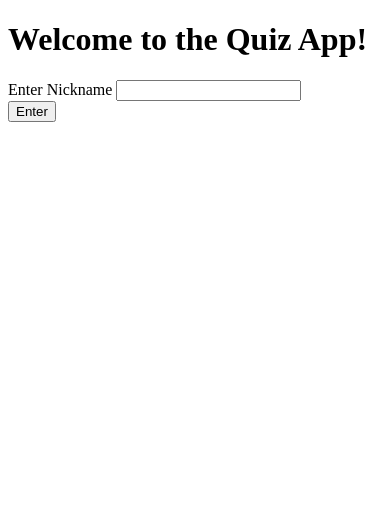
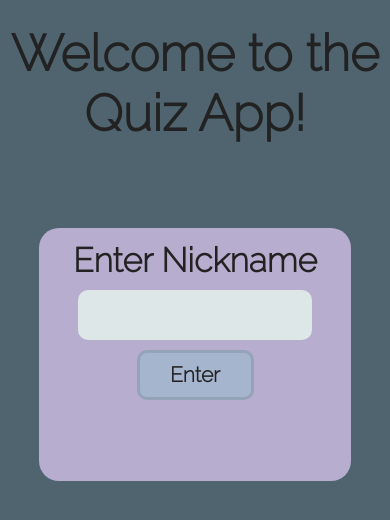
Before and after one commit to SidhaantThakker/QuizProject, a plain HTML site: page index.html in a window 390 px wide. Drawn offline with Linux system fonts and the light colour scheme.

Commit message:
finished optimizing for mobile

```diff
--- /dev/null
+++ b/fancyquiz.css
@@ -0,0 +1,142 @@
+@import url('https://fonts.googleapis.com/css2?family=Raleway:wght@200&display=swap');
+
+:root {
+    --titlecol: #222222;
+    --bgcol: #4F646F;
+    --divcol: #B7ADCF;
+    --inputcol: #DEE7E7;
+    --buttoncol: #DEE7E7;
+}
+
+
+*{
+    font-size: 5vh;
+    font-family: 'Raleway', sans-serif;
+    margin: 0;
+    padding: 0;
+    color: var(--titlecol);
+}
+
+body{
+    background-color: var(--bgcol);
+}
+
+.card{
+    display:flex;
+    flex-direction: column;
+    align-items: center;
+}
+.timer{
+    text-align: center;
+    font-size: 7vh;
+    margin-top:2%;
+    margin-bottom: 5%;
+}
+
+input{
+    width: 0;
+    height: 0;
+    display: none;
+}
+
+label{
+    font-size: 4vh;
+    width: 100%;
+    height: 100%;
+}
+
+.buttonbox{
+    display: flex;
+    justify-content: center;
+}
+
+.data{
+    margin-top:2%;
+    font-size: 10vh;
+}
+
+.option{
+    text-align: center;
+    border: none;
+    border-radius: 10px;
+    background-color: var(--buttoncol);
+    font-size: 5vh;
+    width: 25vw;
+    margin: 1%;
+}
+
+.questiontext{
+    text-align: center;
+    background-color: var(--divcol);
+    padding: 5vh;
+    max-width: 60vw;
+    border-radius: 50px;
+}
+
+.optioncard{
+    margin-top: 5%;
+    width: 60vw;
+    display: flex;
+    flex-wrap: wrap;
+    justify-content: center;
+}
+
+.selected{
+    background-color: var(--bgcol);
+}
+
+button{
+    margin-right: 1%;
+    margin-left: 1%;
+    border: none;
+    font-size: 100%;
+    height: 6vw;
+    border-radius: 30px;
+    width: 20vw;
+    background-color: var(--buttoncol);
+}
+
+
+.thetext{
+    text-align: center;
+}
+
+
+@media only screen and (max-width: 768px) and (orientation:portrait){
+    .data{
+        font-size: 5vh;
+        margin-top: 2vh;
+        word-wrap: normal;
+        text-align: center;
+    }
+    .timer{
+        font-size: 5vh;
+    }
+    .optioncard{
+        display: flex;
+        width: 70vw;
+
+    }
+    .option{
+        margin-top: 1vh;
+        width: 60vw;
+    }
+    .questiontext{
+        text-align: center;
+        background-color: var(--divcol);
+        padding: 5vh;
+        border-radius: 50px;
+        max-width: 70vw;
+        width: 70vw;
+    }
+    .optioncard{
+        margin-top: 0;
+    }
+    .thetext{
+        font-size: 4vh;
+    }
+    button{
+        width: 40vw;
+        height: 8vh;
+    }
+}
--- /dev/null
+++ b/index.css
@@ -0,0 +1,97 @@
+@import url('https://fonts.googleapis.com/css2?family=Raleway:wght@200&display=swap');
+
+
+:root {
+    --titlecol: #222222;
+    --bgcol: #4F646F;
+    --divcol: #B7ADCF;
+    --inputcol: #DEE7E7;
+    --buttoncol: #DEE7E7;
+    --buttoncolalt: #a6b5ce;
+}
+
+
+*{
+    margin: 0;
+    padding: 0;
+    font-family: 'Raleway', sans-serif;
+}
+
+body{
+    margin-top: 5%;
+    background-color: var(--bgcol);
+}
+
+div{
+    margin-top: 1%;
+}
+
+h1{
+    font-size: 6vh;
+    font-weight: 1400;
+    color: var(--titlecol);
+    text-align: center;
+}
+
+.card{
+    display: flex;
+    flex-direction: column;
+    align-items: center;
+}
+
+.cardin{
+    display: flex;
+    flex-direction: column;
+    align-items: center;
+}
+
+label{
+    margin: 3%;
+    font-size: 4vh;
+}
+
+.form{
+    margin-top: 9%;
+    background-color: var(--divcol);
+    font-weight: 1000;
+    width: 40vw;
+    color: #222222;
+    height:30vh;
+    border-radius: 20px;
+}
+
+input{
+    width: 25vw;
+    height: 6vh;
+    border-radius: 10px;
+    font-size: 3vh;
+    font-weight: 1000;
+    text-align: center;
+    background-color: var(--inputcol);
+    border: 0;
+}
+
+button{
+    margin: 3%;
+    border: 3px solid rgba(0,0,0,0.1);
+    border-radius: 10px;
+    color: var(--titlecol);
+    font-size: 2.5vh;
+    font-weight: 1000;
+    background-color: var(--buttoncolalt);
+    height: 6vh;
+    width: 10vw;
+}
+
+@media only screen and (max-width: 768px) and (orientation:portrait){
+    .form{
+        margin-top: 10vh;
+        width: 80vw;
+    }
+    input{
+        width: 60vw;
+    }
+    button{
+        width: 30vw;
+    }
+}
--- a/index.html
+++ b/index.html
@@ -4,9 +4,11 @@
     <meta charset="UTF-8">
     <meta http-equiv="X-UA-Compatible" content="IE=edge">
     <meta name="viewport" content="width=device-width, initial-scale=1.0">
+    <link rel="stylesheet" href="index.css">
     <title>Quiz!</title>
 </head>
 <body>
+    <div class="card">
         <!-- Header -->
         <div class="head">
             <h1>
@@ -15,17 +17,18 @@
         </div>
         <!-- Body -->
         <!-- This page asks the use for a nickname that they will be referred to with throughout the quiz, the name is taken as input here and stored in localStorage -->
-    <div>
+        <div class="form">
             <form onsubmit="storeDetails(event)">
-            <div>
+                <div class="cardin">
                     <label for="nick">Enter Nickname</label>
                     <input type="text" name="nick" id="nick">
+                    <button type="submit">Enter</button>
                 </div>
-            <button type="submit">Enter</button>
             </form>
         </div>
         <!-- Footer -->
         <!-- Scripts -->
+    </div>
     <script src="index.js"></script>
 </body>
 </html>
--- /dev/null
+++ b/results.css
@@ -0,0 +1,49 @@
+@import url('https://fonts.googleapis.com/css2?family=Raleway:wght@200&display=swap');
+
+
+:root {
+    --titlecol: #222222;
+    --bgcol: #4F646F;
+    --divcol: #B7ADCF;
+    --inputcol: #DEE7E7;
+    --buttoncol: #DEE7E7;
+}
+
+*{
+    margin:0;
+    padding:0;
+    font-family: 'Raleway', sans-serif;
+}
+
+body{
+    height:100vh;
+    font-size: 7vh;
+    background-color: var(--bgcol);
+    color: var(--titlecol);
+}
+
+.card{
+    display: flex;
+    flex-direction: column;
+    align-items: center;
+    justify-content: center;
+    height: 75%;
+}
+
+button{
+    background-color: var(--buttoncol);
+    border-radius: 20px;
+    border: none;
+    height: 7.5vh;
+    width: 15vw;
+    font-size: 3vh;
+}
+
+@media only screen and (max-width: 768px) and (orientation:portrait){
+    .card{
+        text-align: center;
+    }
+    button{
+        width: 50vw;
+    }
+}
```
Also changed, not shown: database.js (+24 -3 lines), fancyquiz.html (+9 -8 lines), fancyquiz.js (+40 -11 lines), results.html (+10 -6 lines). Lines whose indentation alone changed are shown as unchanged.
